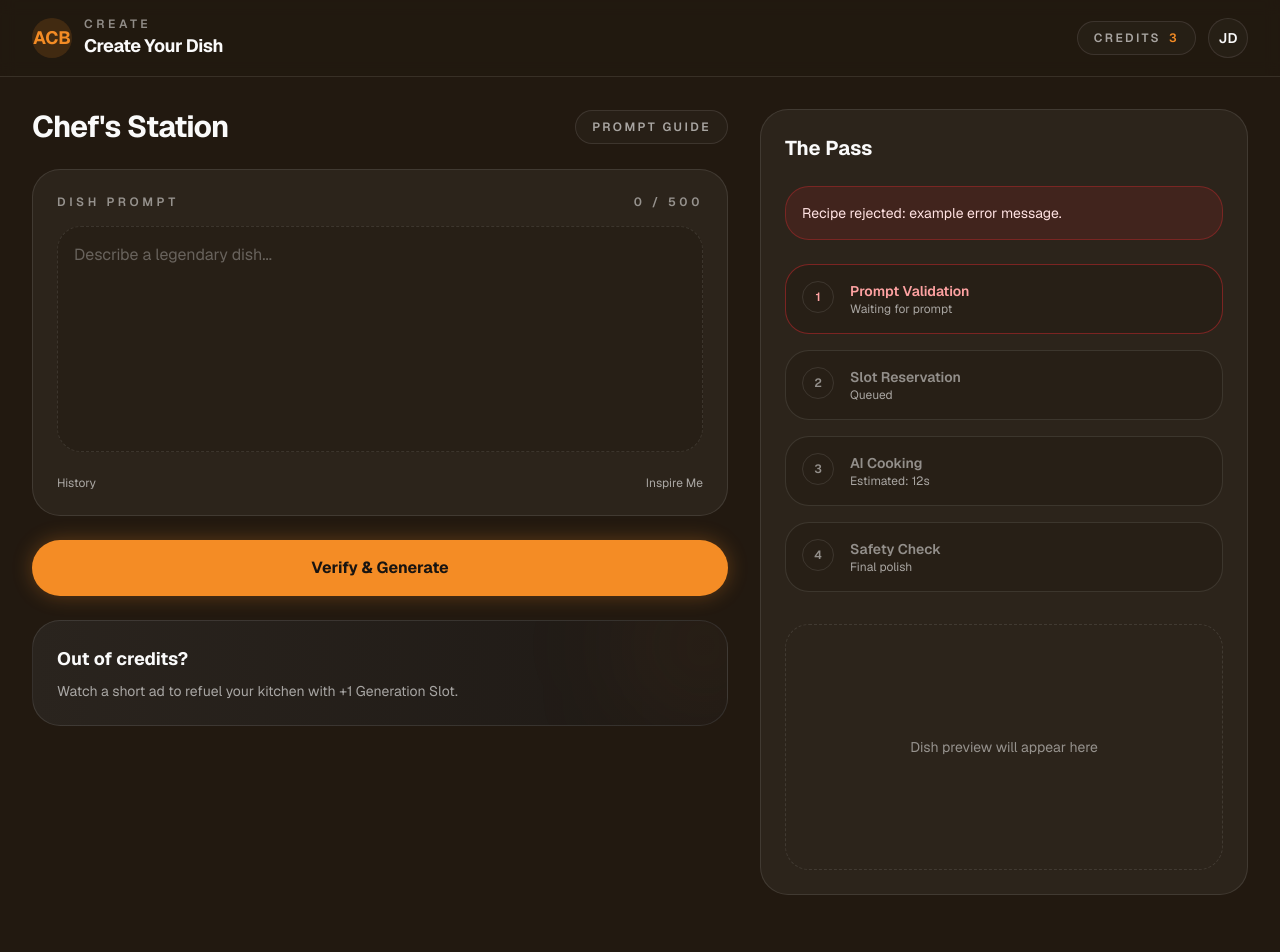
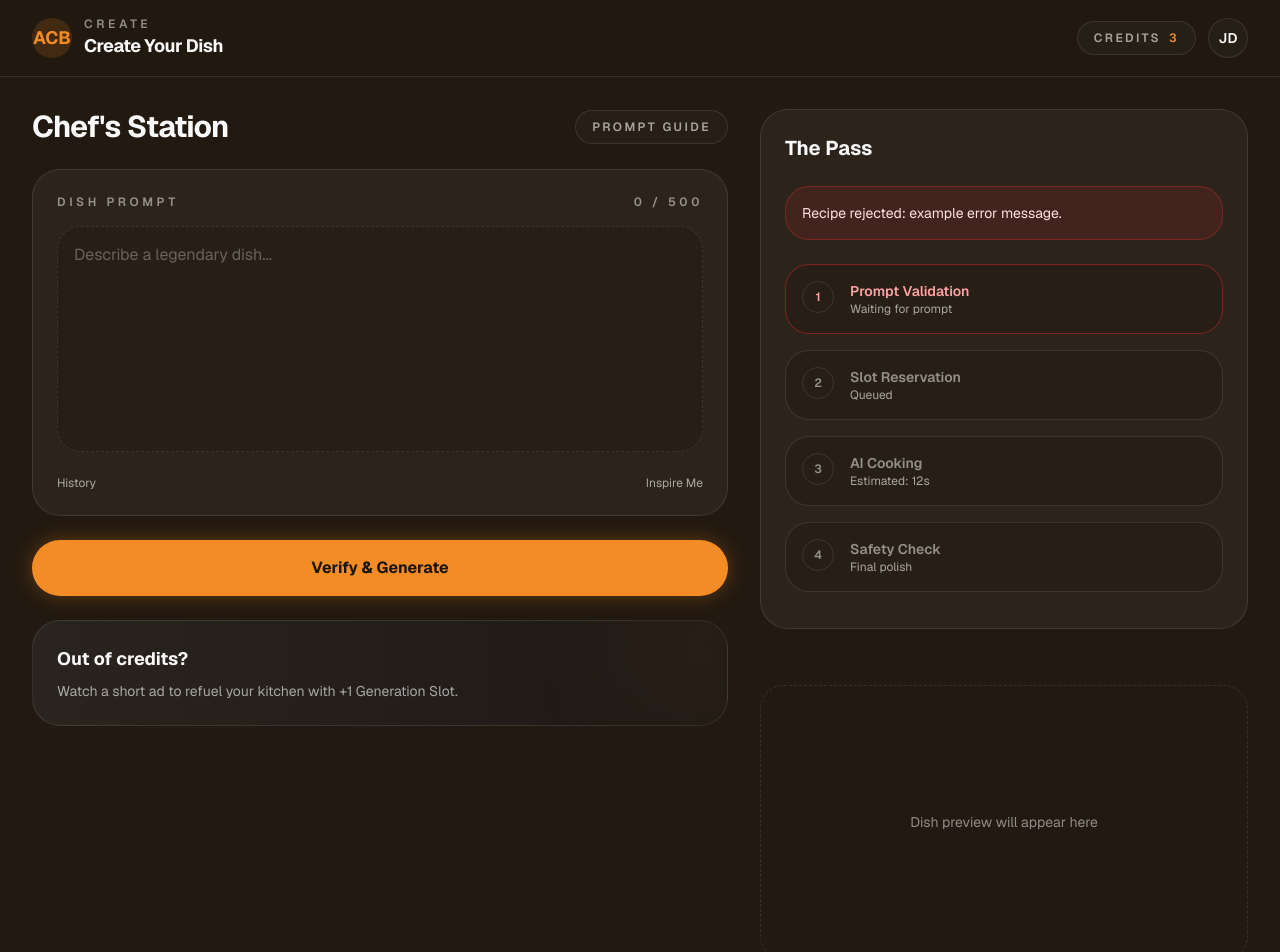
Before and after one commit to leey00nsu/ai-cooking-battle, a Next.js app: page /create in a window 1280 px wide. Shown: the top 952 px of the page. Built offline with nearby package versions, Linux system fonts and the light colour scheme.

Commit message:
feat(#8): 프리뷰 패널 분리

```diff
--- a/src/screens/create/ui/create-screen.tsx
+++ b/src/screens/create/ui/create-screen.tsx
@@ -1,6 +1,7 @@
 "use client";
 
 import { useForm } from "react-hook-form";
+import PreviewPanel from "@/screens/create/ui/preview-panel";
 import StatusPanel, { type StepItem } from "@/screens/create/ui/status-panel";
 
 type CreateFormValues = {
@@ -121,6 +122,7 @@ export default function CreateScreen() {
 
           <aside className="flex flex-col gap-6 lg:col-span-5">
             <StatusPanel errorMessage="Recipe rejected: example error message." steps={steps} />
+            <PreviewPanel imageUrl={null} />
           </aside>
         </div>
       </main>
--- /dev/null
+++ b/src/screens/create/ui/preview-panel.tsx
@@ -0,0 +1,18 @@
+type PreviewPanelProps = {
+  imageUrl?: string | null;
+};
+
+export default function PreviewPanel({ imageUrl }: PreviewPanelProps) {
+  return (
+    <div className="mt-auto pt-8">
+      <div className="flex aspect-video items-center justify-center overflow-hidden rounded-2xl border border-dashed border-white/10 text-sm text-white/50">
+        {imageUrl ? (
+          // eslint-disable-next-line @next/next/no-img-element
+          <img src={imageUrl} alt="Generated dish" className="h-full w-full object-cover" />
+        ) : (
+          <span>Dish preview will appear here</span>
+        )}
+      </div>
+    </div>
+  );
+}
--- a/src/screens/create/ui/status-panel.tsx
+++ b/src/screens/create/ui/status-panel.tsx
@@ -45,11 +45,6 @@ export default function StatusPanel({ errorMessage, steps }: StatusPanelProps) {
           </li>
         ))}
       </ol>
-      <div className="mt-auto pt-8">
-        <div className="flex aspect-video items-center justify-center rounded-2xl border border-dashed border-white/10 text-sm text-white/50">
-          Dish preview will appear here
-        </div>
-      </div>
     </div>
   );
 }
```
